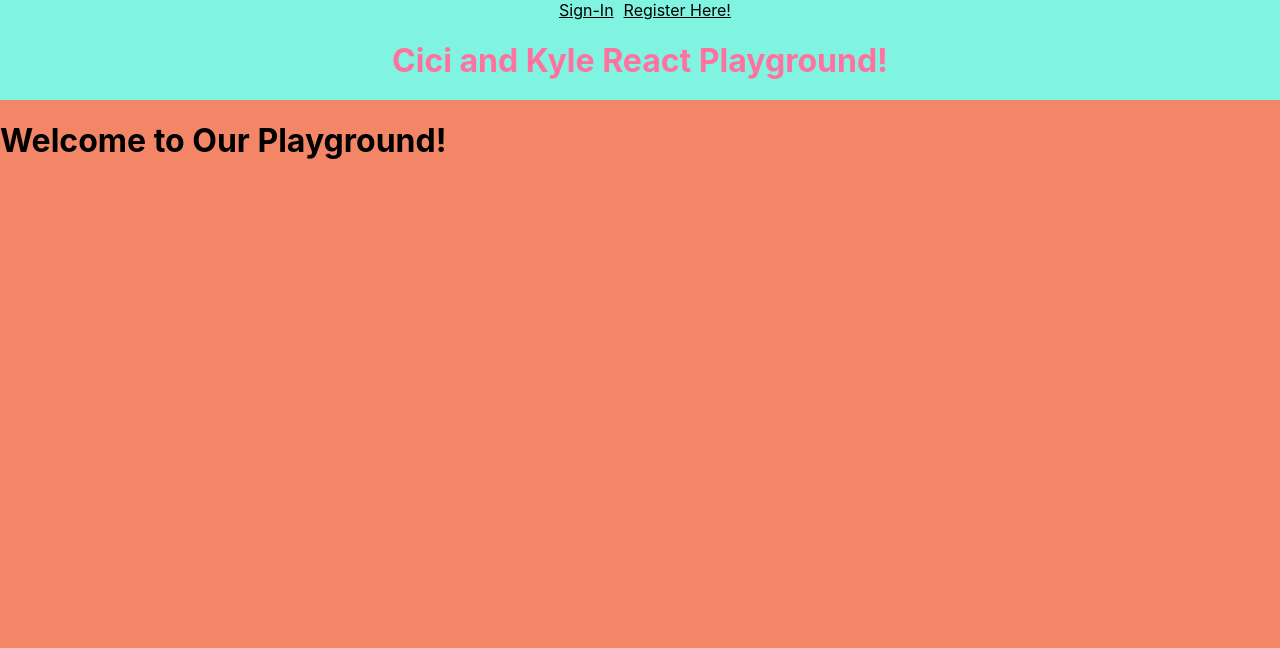
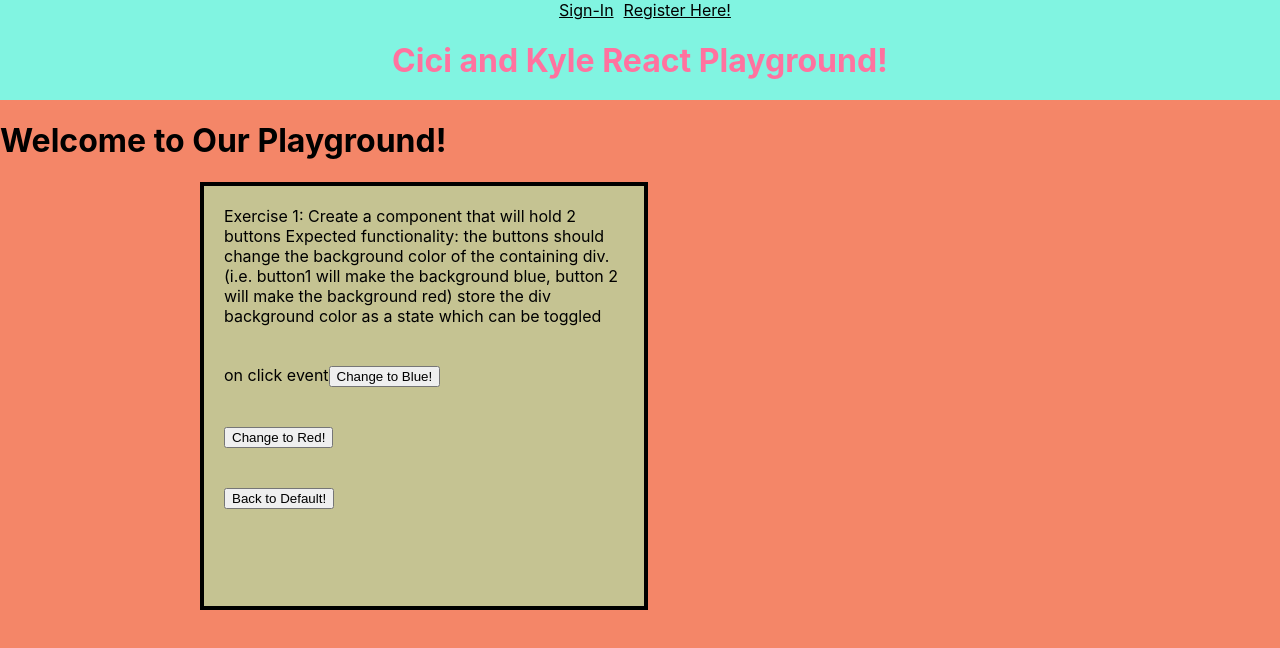
Before and after one commit to C-KWebsit/react_practice, a React (Create React App) app: page /playground in a window 1280 px wide. Shown: the top 648 px of the page. Built offline with nearby package versions, Linux system fonts and the light colour scheme.

Commit message:
first exercise completed

```diff
--- a/src/App.css
+++ b/src/App.css
@@ -50,3 +50,28 @@
   margin-left: 10px;
   color: black;
 }
+.form {
+  width: 250px;
+  height: 250px;
+  text-align: center;
+  margin-left: 50%;
+  margin-right: 50%;
+  margin-top: 40px;
+  padding-top: 30px;
+  font-size: 24px;
+  flex-wrap: wrap;
+  border: 4px solid black;
+}
+.exercise-box1{
+  width: 400px;
+  height: 400px;
+  align-items: center;
+  margin-left: 200px;
+  padding-top: 20px;
+  padding-left: 20px;
+  padding-right: 20px;
+  border: 4px solid black;
+}
+.exercise-1-button{
+  margin-top: 40px;
+}
--- /dev/null
+++ b/src/Components/Exercise1.js
@@ -0,0 +1,44 @@
+import React, { Component } from 'react'
+
+export default class Exercise1 extends Component {
+
+    state = {
+        color: "#C5C392"
+
+
+    }
+    handleColorChange = (col) => {
+        //this function should be invoked when user hits a button,  call back function that takes in one parameter (col),
+        //we are setting the State to change on click to the color defined in the onClick event listener.
+        this.setState({
+            color: col
+        });
+
+    }
+
+
+    render() {
+        return (
+            <div>
+                <div className="exercise-box1"
+                    style={{backgroundColor: this.state.color}}>
+                Exercise 1: Create a component that will hold 2 buttons
+                Expected functionality: the buttons should change the background color of the containing div. (i.e. button1 will make the background blue, button 2 will make the background red)
+                store the div background color as a state which can be toggled on click event
+                <button
+                    onClick={()=> this.handleColorChange("#4F6D7A")}//call back function AND THEN call the handleChange function...pass one paramater as the color you would like!  CALL BACK FUNCTION IS NECESSARY HERE!!!!!
+
+                    className="exercise-1-button">
+                    Change to Blue!</button><br/>
+                <button
+                    onClick={() => this.handleColorChange("#9A031E")} //call back function AND THEN call the handleChange function...pass one paramater as the color you would like!  CALL BACK FUNCTION IS NECESSARY HERE!!!!!
+                 className="exercise-1-button">Change to Red!</button><br/>
+                 <button
+                    onClick={() => this.handleColorChange("#C5C392")}//call back function AND THEN call the handleChange function...pass one paramater as the color you would like!  CALL BACK FUNCTION IS NECESSARY HERE!!!!!
+                  className="exercise-1-button">Back to Default!
+                 </button>
+                </div>
+            </div>
+        )
+    }
+}
--- a/src/Components/Playground.js
+++ b/src/Components/Playground.js
@@ -1,10 +1,15 @@
 import React, { Component } from 'react'
+import Exercise1 from './Exercise1.js';
 
 export default class Playground extends Component {
+
+
+
     render() {
         return (
             <div>
                 <h1>Welcome to Our Playground!</h1>
+                    <Exercise1/>
             </div>
         )
     }
--- a/src/Components/SigninPage.js
+++ b/src/Components/SigninPage.js
@@ -4,8 +4,15 @@ export default class SigninPage extends Component {
     render() {
         return (
             <div>
-                <h1>Hello! Please Sign In Here!</h1>
+                <form className="form">
+                    <label>Please Sign-In Here!</label><br/>
+                    <input placeholder="Username"></input><br/>
+
+                    <input placeholder="Password"></input><br/>
+                    <button>Sign-In!</button>
+                </form>
             </div>
+
         )
     }
 }
```
